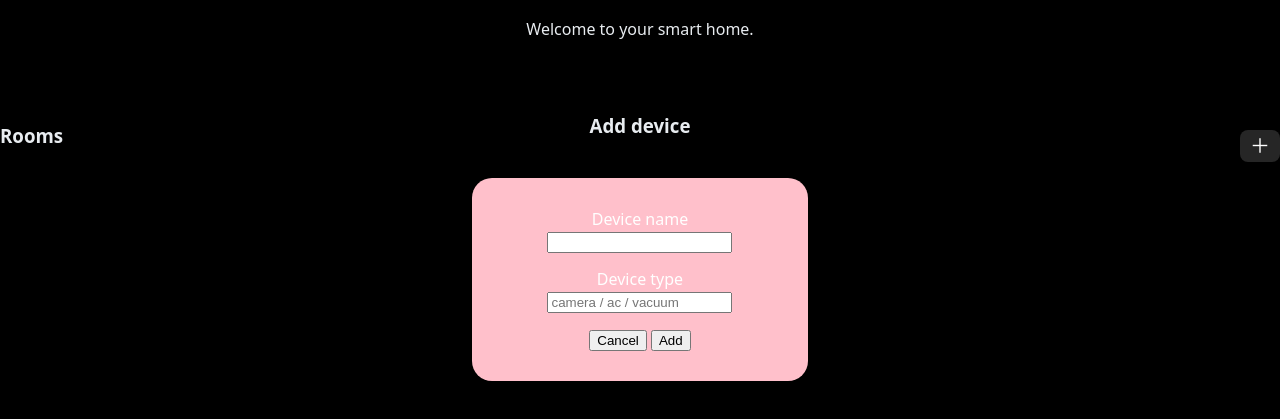
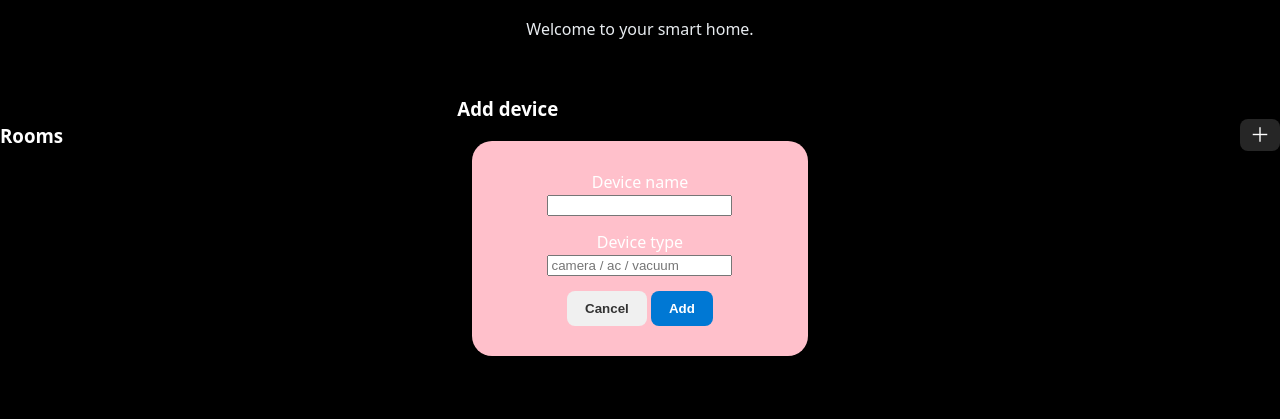
Before and after one commit to khairykrayyem/livesmart-client, a website with bundled scripts: page client/user.html in a window 1280 px wide. Shown: the part 199-618 px from the top of the page. Built offline with nearby package versions, Linux system fonts and the light colour scheme.

Commit message:
edit device user.css

```diff
--- a/client/css/styles/user.css
+++ b/client/css/styles/user.css
@@ -24,7 +24,7 @@ position: relative;
   z-index: 1;
   border: 2px solid white;
 }
-h2,p,h3{
+h2,p{
   text-align: center;
   color: #e8ecf0;
   margin-bottom: 40px;
@@ -169,3 +169,33 @@ h2,p,h3{
   background-color: pink;
   padding: 30px 40px;
 }
+
+#dev-cancel {
+  background-color: #f0f0f0;
+  color: #333;
+  border: none;
+  padding: 10px 18px;
+  border-radius: 8px;
+  font-weight: bold;
+  cursor: pointer;
+  transition: background-color 0.3s ease;
+}
+
+#dev-cancel:hover {
+  background-color: #e0e0e0;
+}
+
+#dev-submit {
+  background-color: #0078d4;
+  color: white;
+  border: none;
+  padding: 10px 18px;
+  border-radius: 8px;
+  font-weight: bold;
+  cursor: pointer;
+  transition: background-color 0.3s ease;
+}
+
+#dev-submit:hover {
+  background-color: #005ea1;
+}
```
